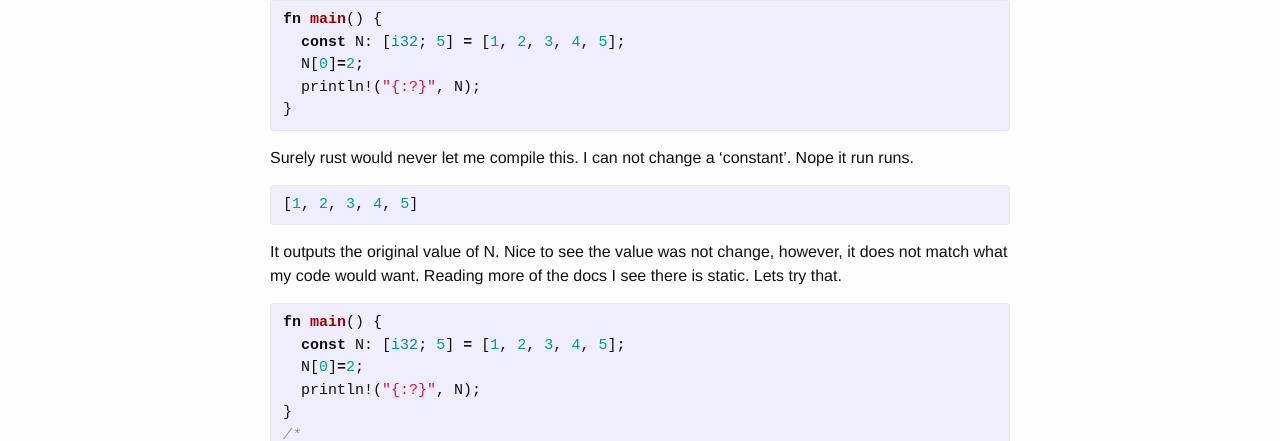
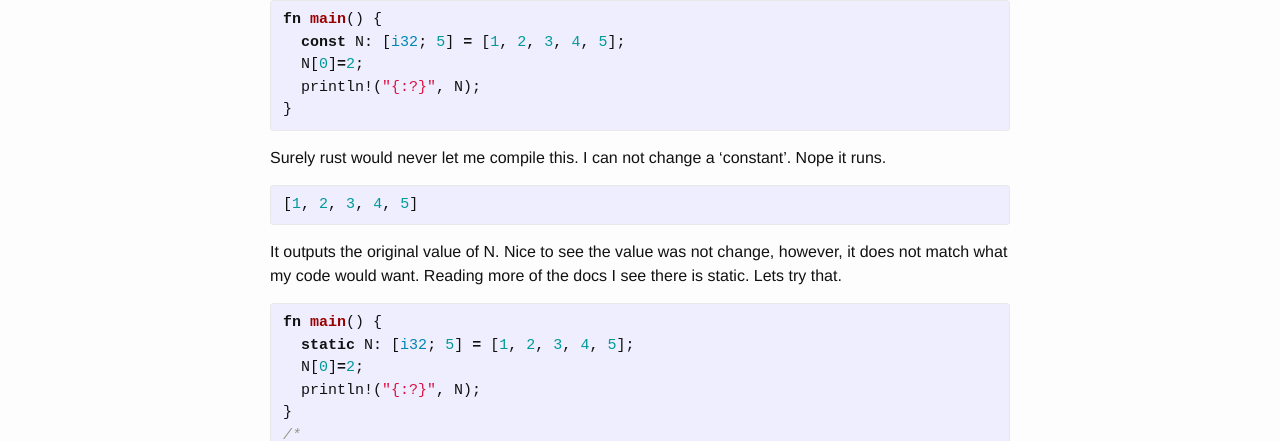
Before and after one commit to sbeckeriv/rantin-about-rust, a Jekyll site: the page built from _posts/2015-12-20-const.markdown, in a window 1280 px wide. Shown: the part 404-845 px from the top of the page. Built offline with Jekyll 4.4.1, drawn with Linux system fonts in a browser that asks for light colours; comment, search, counter and statistics services are not loaded.

Commit message:
Update 2015-12-20-const.markdown

```diff
--- a/_posts/2015-12-20-const.markdown
+++ b/_posts/2015-12-20-const.markdown
@@ -27,7 +27,7 @@ fn main() {
 {% endhighlight %}
 
 Surely rust would never let me compile this. I can not change a
-'constant'. Nope it run runs.
+'constant'. Nope it runs.
 {% highlight rust %}
 [1, 2, 3, 4, 5]
 {% endhighlight %}
@@ -38,7 +38,7 @@ of the docs I see there is static. Lets try that.
 
 {% highlight rust %}
 fn main() {
-  const N: [i32; 5] = [1, 2, 3, 4, 5];
+  static N: [i32; 5] = [1, 2, 3, 4, 5];
   N[0]=2;
   println!("{:?}", N);
 }
```
